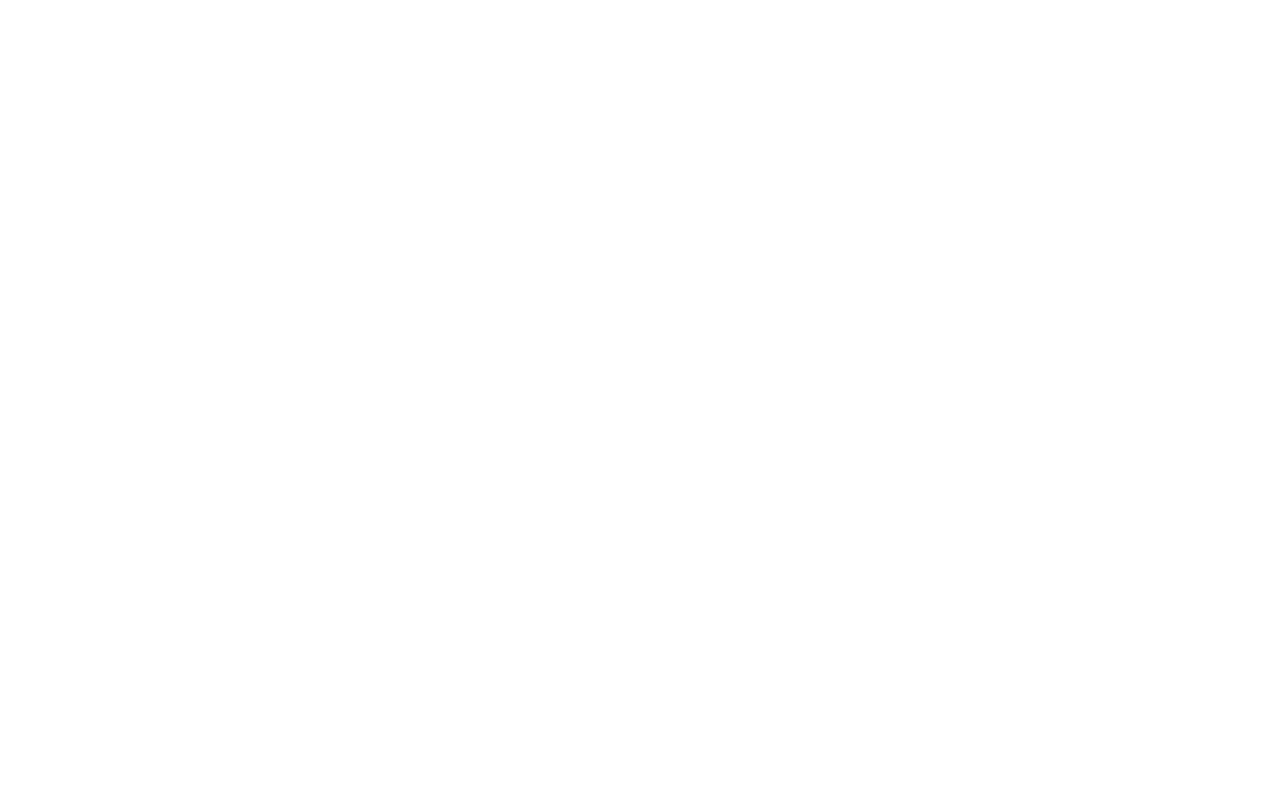
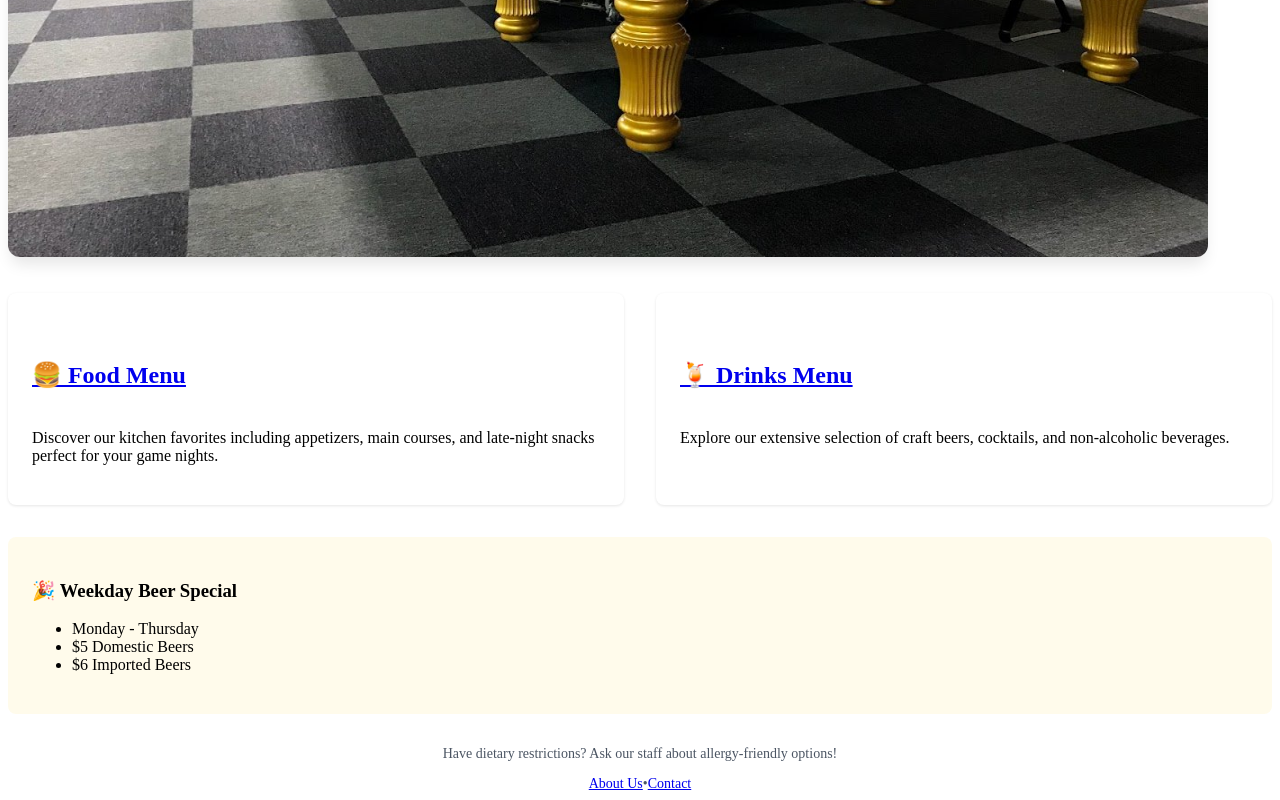
Before and after one commit to STZ0214/MQ-Menu, a Next.js app: page /menu in a window 1280 px wide. Shown: the part 623-1423 px from the top of the page. Before the commit the page ends 800 px from the top, so only its background shows below. Built offline with nearby package versions, Linux system fonts and the light colour scheme.

Commit message:
Menu Folder done

```diff
--- a/pages/menu.mdx
+++ b/pages/menu.mdx
@@ -1,3 +1,56 @@
-# Advanced
+import Image from 'next/image';
+import Link from 'next/link';
 
-This is the index page for the Advanced folder!
+# Master Q Menu
+
+<Image
+  src="/images/menu-hero.jpg"
+  width={1200}
+  height={800}
+  alt="Our menu offerings"
+  className="menu-hero-image"
+/>
+
+<div className="grid-menu">
+  <div className="menu-card">
+    <Link href="/menu/food">
+      <h2 className="hover:text-red-600">
+        🍔 Food Menu
+      </h2>
+    </Link>
+    <p className="text-gray-600 dark:text-gray-300">
+      Discover our kitchen favorites including appetizers, main courses,
+      and late-night snacks perfect for your game nights.
+    </p>
+  </div>
+
+  <div className="menu-card">
+    <Link href="/menu/drinks">
+      <h2 className="hover:text-blue-600">
+        🍹 Drinks Menu
+      </h2>
+    </Link>
+    <p className="text-gray-600 dark:text-gray-300">
+      Explore our extensive selection of craft beers, cocktails,
+      and non-alcoholic beverages.
+    </p>
+  </div>
+</div>
+
+<div className="happy-hour">
+  <h3 className="text-xl font-bold mb-4">🎉 Weekday Beer Special</h3>
+  <ul className="list-disc pl-6 space-y-2">
+    <li>Monday - Thursday</li>
+    <li>$5 Domestic Beers</li>
+    <li>$6 Imported Beers</li>
+  </ul>
+</div>
+
+<div className="menu-footer">
+  <p>Have dietary restrictions? Ask our staff about allergy-friendly options!</p>
+  <div className="mt-4 flex justify-center space-x-4">
+    <a href="/about" className="hover:text-red-600">About Us</a>
+    <span>•</span>
+    <a href="/contact" className="hover:text-blue-600">Contact</a>
+  </div>
+</div>
--- a/pages/menu/drinks.mdx
+++ b/pages/menu/drinks.mdx
@@ -1,6 +1,8 @@
 import Image from 'next/image';
 
 # Craft Cocktails
+
+<Image src="/images/cocktails.jpg" width={1200} height={800} alt="Craft Cocktails" />
 
 ## Signature Drinks
 
@@ -14,5 +16,3 @@
 - Local Lager (16oz) - $7
 - IPA (16oz) - $8
 - Stout (16oz) - $8
-
-<Image src="/images/cocktails.jpg" width={1200} height={800} alt="Craft Cocktails" />
--- a/styles/globals.css
+++ b/styles/globals.css
@@ -133,7 +133,6 @@
   color: #718096;
 }
 
-/* Add to globals.css */
 .nav-card:hover {
   transform: translateY(-2px);
   box-shadow: 0 2px 4px rgba(0, 0, 0, 0.2);
@@ -167,3 +166,71 @@
   background-color: rgba(253, 224, 71, 0.1); /* Yellow-300 with 10% opacity */
   color: #fef3c7; /* Yellow-100 */
 }
+
+
+
+/* Menu Page Styles */
+.menu-hero-image {
+  border-radius: 0.75rem;
+  box-shadow: 0 10px 15px -3px rgba(0, 0, 0, 0.1);
+}
+
+.grid-menu {
+  display: grid;
+  gap: 2rem;
+  margin-top: 2rem;
+}
+
+@media (min-width: 768px) {
+  .grid-menu {
+    grid-template-columns: repeat(2, 1fr);
+  }
+}
+
+.menu-card {
+  background: white;
+  padding: 1.5rem;
+  border-radius: 0.5rem;
+  box-shadow: 0 1px 3px rgba(0, 0, 0, 0.1);
+}
+
+.dark .menu-card {
+  background: #1f2937;
+}
+
+.menu-card h2 {
+  font-size: 1.5rem;
+  font-weight: 700;
+  margin-bottom: 1rem;
+  display: flex;
+  align-items: center;
+  gap: 0.5rem;
+  transition: color 0.2s ease;
+}
+
+.happy-hour {
+  background: #fffbeb;
+  padding: 1.5rem;
+  border-radius: 0.5rem;
+  margin-top: 2rem;
+}
+
+.dark .happy-hour {
+  background: rgba(253, 224, 71, 0.1);
+}
+
+.menu-footer {
+  text-align: center;
+  font-size: 0.875rem;
+  margin-top: 2rem;
+  color: #4b5563;
+}
+
+.dark .menu-footer {
+  color: #9ca3af;
+}
+
+.menu-card:hover {
+  transform: translateY(-2px);
+  box-shadow: 0 2px 4px rgba(0, 0, 0, 0.2);
+}
--- a/theme.config.tsx
+++ b/theme.config.tsx
@@ -24,7 +24,7 @@
       </div>
     ),
   },
-  primaryHue: 350, // Reddish tint
+  primaryHue: 500, // Reddish tint
   banner: {
     key: 'beer-specials',
     text: (
```
Also changed, not shown: public/images/menu-hero.jpg (added).
